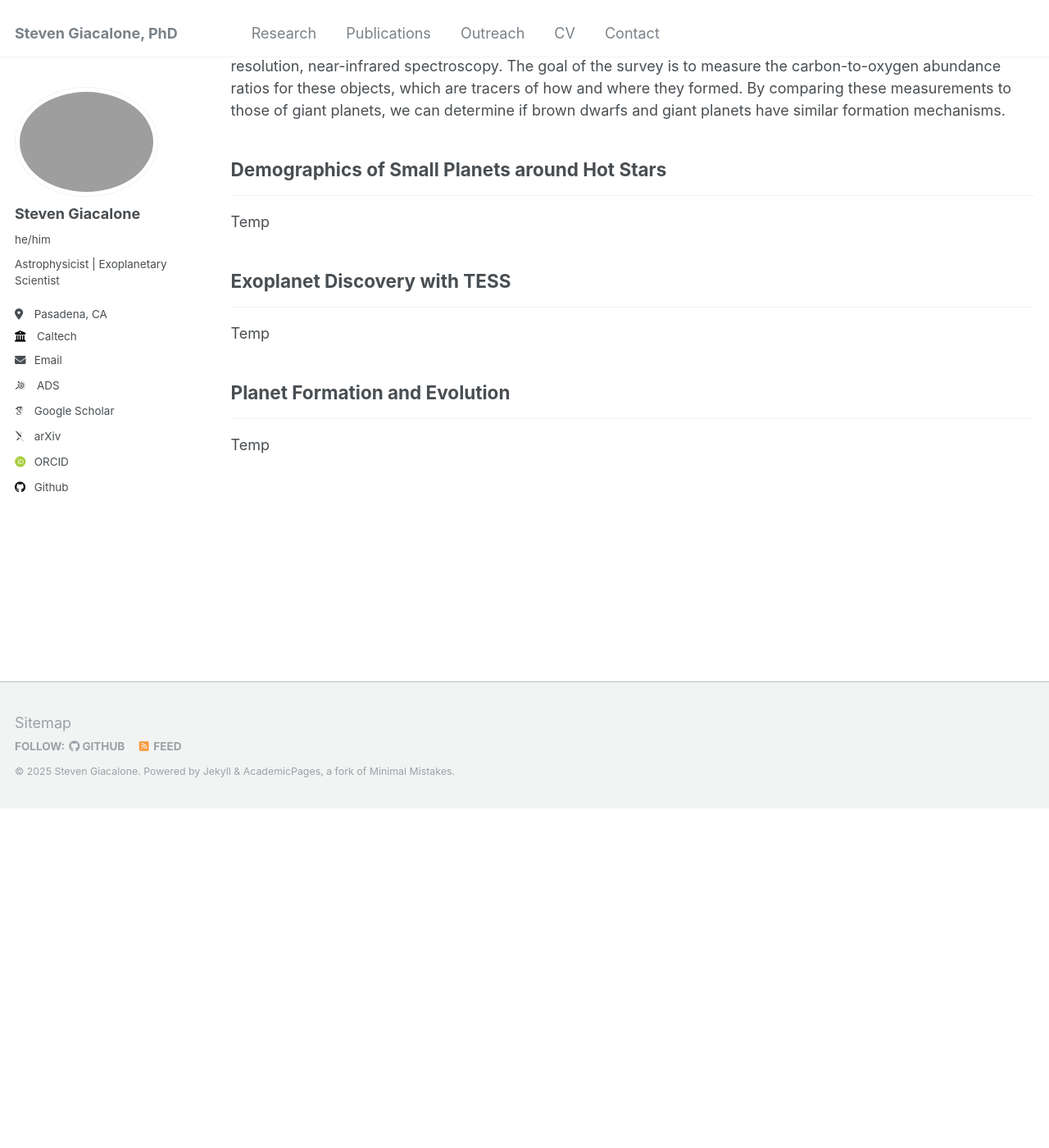
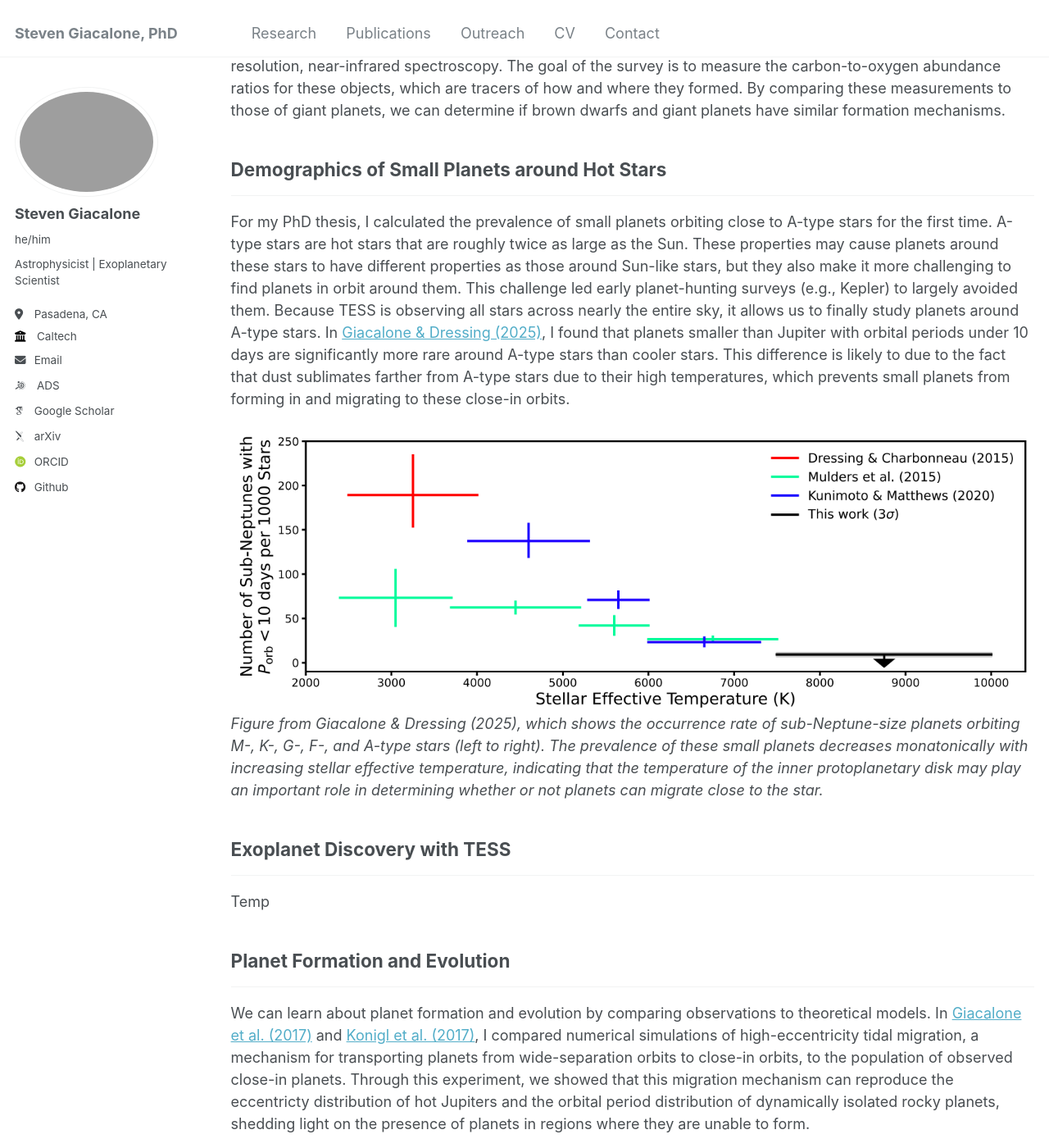
Before and after one commit to stevengiacalone/stevengiacalone.github.io, a Jekyll site: the page built from _pages/research.md, in a window 1280 px wide and 1400 px high, scrolled down 2094 px. Shown: the whole window at 82% size. Built offline with Jekyll 4.4.1, drawn with Linux system fonts in a browser that asks for light colours; some web fonts are replaced; before the commit the page ends 3081 px from its top, so only the background shows below that; some of the changed text lies outside the part shown.

Commit message:
Revise research sections and enhance content
Updated section titles and added content regarding planet demographics and formation.

```diff
--- a/_pages/research.md
+++ b/_pages/research.md
@@ -31,7 +31,10 @@ I am currently leading a survey to measure the atmospheric compositions of close
 ## Demographics of Small Planets around Hot Stars
 -----------------------------------
 
-Temp
+For my PhD thesis, I calculated the prevalence of small planets orbiting close to A-type stars for the first time. A-type stars are hot stars that are roughly twice as large as the Sun. These properties may cause planets around these stars to have different properties as those around Sun-like stars, but they also make it more challenging to find planets in orbit around them. This challenge led early planet-hunting surveys (e.g., Kepler) to largely avoided them. Because TESS is observing all stars across nearly the entire sky, it allows us to finally study planets around A-type stars. In [Giacalone & Dressing (2025)](https://stevengiacalone.github.io/files/Giacalone_Dressing_2025.pdf), I found that planets smaller than Jupiter with orbital periods under 10 days are significantly more rare around A-type stars than cooler stars. This difference is likely to due to the fact that dust sublimates farther from A-type stars due to their high temperatures, which prevents small planets from forming in and migrating to these close-in orbits.
+
+![](https://stevengiacalone.github.io/files/fig3.png)
+*Figure from Giacalone & Dressing (2025), which shows the occurrence rate of sub-Neptune-size planets orbiting M-, K-, G-, F-, and A-type stars (left to right). The prevalence of these small planets decreases monatonically with increasing stellar effective temperature, indicating that the temperature of the inner protoplanetary disk may play an important role in determining whether or not planets can migrate close to the star.*
 
 ## Exoplanet Discovery with TESS
 -----------------------------------
@@ -41,4 +44,6 @@ Temp
 ## Planet Formation and Evolution
 -----------------------------------
 
-Temp
+We can learn about planet formation and evolution by comparing observations to theoretical models. In [Giacalone et al. (2017)](https://stevengiacalone.github.io/files/Giacalone_etal_2017.pdf) and [Konigl et al. (2017)](https://stevengiacalone.github.io/files/Konigl_etal_2017.pdf), I compared numerical simulations of high-eccentricity tidal migration, a mechanism for transporting planets from wide-separation orbits to close-in orbits, to the population of observed close-in planets. Through this experiment, we showed that this migration mechanism can reproduce the eccentricty distribution of hot Jupiters and the orbital period distribution of dynamically isolated rocky planets, shedding light on the presence of planets in regions where they are unable to form.
+
+In [Giacalone et al. (2019)](https://stevengiacalone.github.io/files/Giacalone_etal_2019.pdf), I developed numerical simulations of dust being transported radially outward in protoplanetary disks via magnetocentrifugal winds. Outward transport is believed to occur in disks due to presence of calcium-aluminum-rich inclusions in carbonaceous chondrite meteorites and high levels of crystalline dust in the outer regions of protoplanetary disks, which could have only formed in high temperature environments like those close to the host star. I showed that this disk wind transport mechanism can explain the observed dust crystallinity fractions in the outer regions of protoplanetary disks, suggesting that it may play an important role in the planet formation process.
```
Also changed, not shown: other parts of _pages/research.md (+1 -1 lines).
